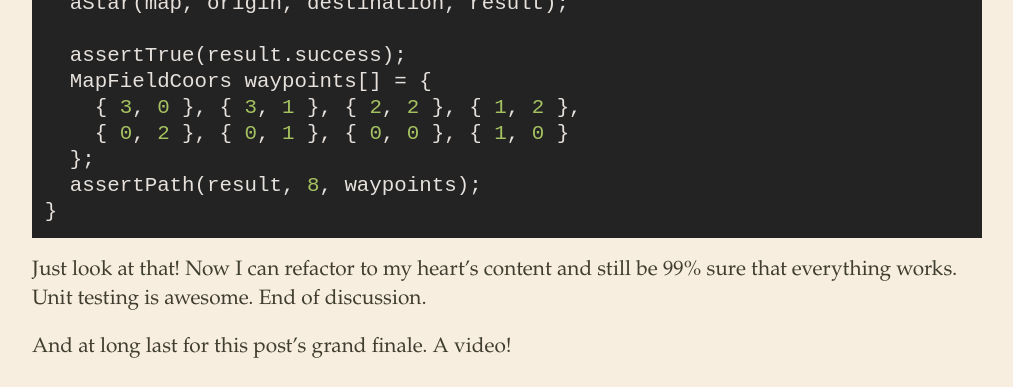
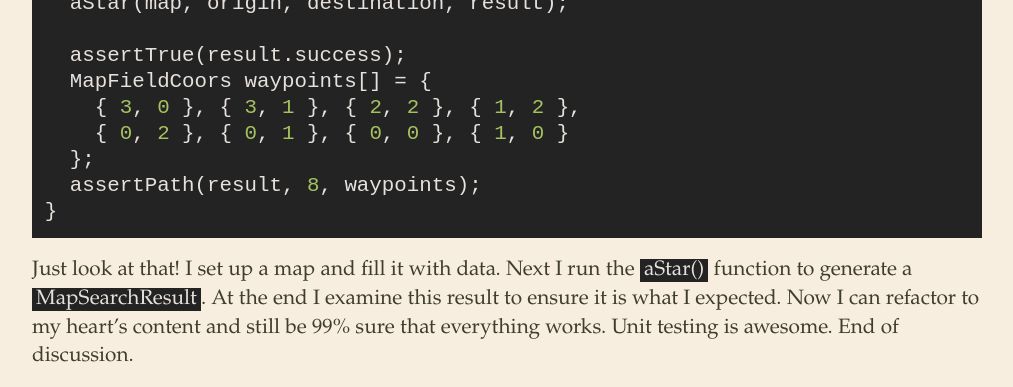
Before and after one commit to chopmo/rasmusrn.github.io, a Jekyll site: the page built from _posts/2015-05-10-pathfinding.markdown, in a window 1280 px wide and 900 px high, scrolled down 3679 px, cut to the strip 0-387 px from the top of the window. Shown: the whole strip, without its empty margins (133-1146 px from the left). Built offline with Jekyll 4.4.1, drawn with Linux system fonts in a browser that asks for light colours.

Commit message:
Yet another pathfinding tweak

```diff
--- a/_posts/2015-05-10-pathfinding.markdown
+++ b/_posts/2015-05-10-pathfinding.markdown
@@ -86,7 +86,7 @@ void testSmallMap() {
 }
 {% endhighlight %}
 
-Just look at that! Now I can refactor to my heart's content and still be 99% sure that everything works. Unit testing is awesome. End of discussion.
+Just look at that! I set up a map and fill it with data. Next I run the `aStar()` function to generate a `MapSearchResult`. At the end I examine this result to ensure it is what I expected. Now I can refactor to my heart's content and still be 99% sure that everything works. Unit testing is awesome. End of discussion.
 
 And at long last for this post's grand finale. A video!
 
```
